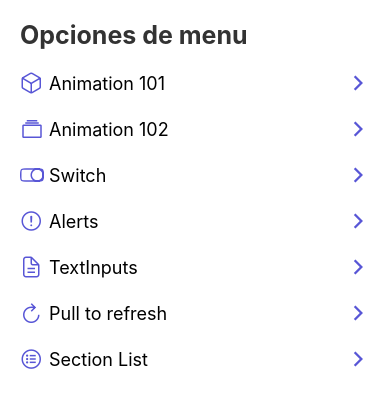
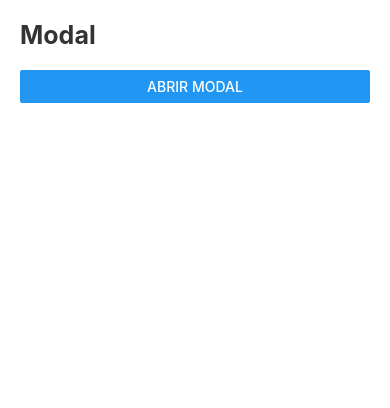
Before and after one commit to JeralPineda/Components-RN, a React Native app: screen /ModalScreen in a window 390 px wide. Shown: the top 408 px of the page. Built offline with nearby package versions, Linux system fonts and the light colour scheme.

Commit message:
feat: add modal

```diff
--- a/src/data/menu.tsx
+++ b/src/data/menu.tsx
@@ -36,4 +36,9 @@ export const menuItems: MenuItem[] = [
     icon: "list-circle-outline",
     component: "SectionListScreen",
   },
+  {
+    name: "Modal",
+    icon: "copy-outline",
+    component: "ModalScreen",
+  },
 ];
--- a/src/navigation/Navigation.tsx
+++ b/src/navigation/Navigation.tsx
@@ -5,6 +5,7 @@ import {
   Animation101Screen,
   Animation102Screen,
   HomeScreen,
+  ModalScreen,
   PullToRefreshScreen,
   SectionListScreen,
   SwitchScreen,
@@ -37,6 +38,7 @@ export const Navigation = () => {
         component={PullToRefreshScreen}
       />
       <Stack.Screen name="SectionListScreen" component={SectionListScreen} />
+      <Stack.Screen name="ModalScreen" component={ModalScreen} />
     </Stack.Navigator>
   );
 };
--- /dev/null
+++ b/src/screens/ModalScreen.tsx
@@ -0,0 +1,48 @@
+import React, {useState} from "react";
+import {StyleSheet, Text, View, Button, Modal} from "react-native";
+import {FlatListMenuHeader} from "../components/flatlist";
+import {globalStyles} from "../theme";
+
+export const ModalScreen = () => {
+  const [isOpenModal, setIsOpenModal] = useState(false);
+
+  return (
+    <View style={globalStyles.margin}>
+      <FlatListMenuHeader title="Modal" />
+
+      <Button title="Abrir modal" onPress={() => setIsOpenModal(true)} />
+
+      {/* Background */}
+      <Modal
+        //
+
+        animationType="slide"
+        // transparent={true}
+        visible={isOpenModal}>
+        <View style={styles.modalContainer}>
+          {/* Content */}
+          <View style={styles.contentModal}>
+            <Text style={globalStyles.title}>Modal</Text>
+            <Text>Cuerpo del modal</Text>
+            <Button
+              title="Cerrar modal"
+              onPress={() => setIsOpenModal(false)}
+            />
+          </View>
+        </View>
+      </Modal>
+    </View>
+  );
+};
+
+const styles = StyleSheet.create({
+  modalContainer: {
+    flex: 1,
+    backgroundColor: "rgba(0,0,0,0.5)",
+  },
+  contentModal: {
+    backgroundColor: "white",
+    padding: 20,
+    // height: "50%",
+  },
+});
--- a/src/screens/index.ts
+++ b/src/screens/index.ts
@@ -2,6 +2,7 @@ export {AlertScreen} from "./AlertScreen";
 export {Animation101Screen} from "./Animation101Screen";
 export {Animation102Screen} from "./Animation102Screen";
 export {HomeScreen} from "./HomeScreen";
+export {ModalScreen} from "./ModalScreen";
 export {PullToRefreshScreen} from "./PullToRefreshScreen";
 export {SectionListScreen} from "./SectionListScreen";
 export {SwitchScreen} from "./SwitchScreen";
```
